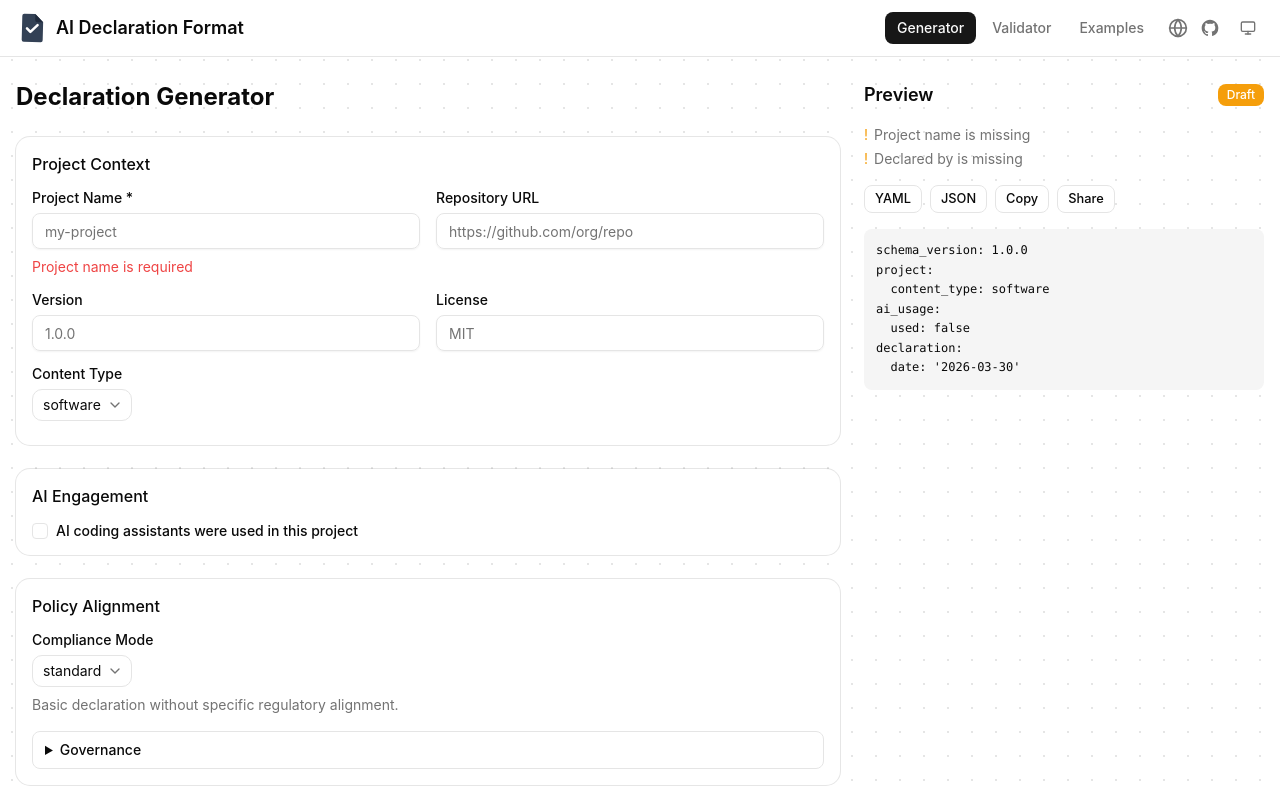
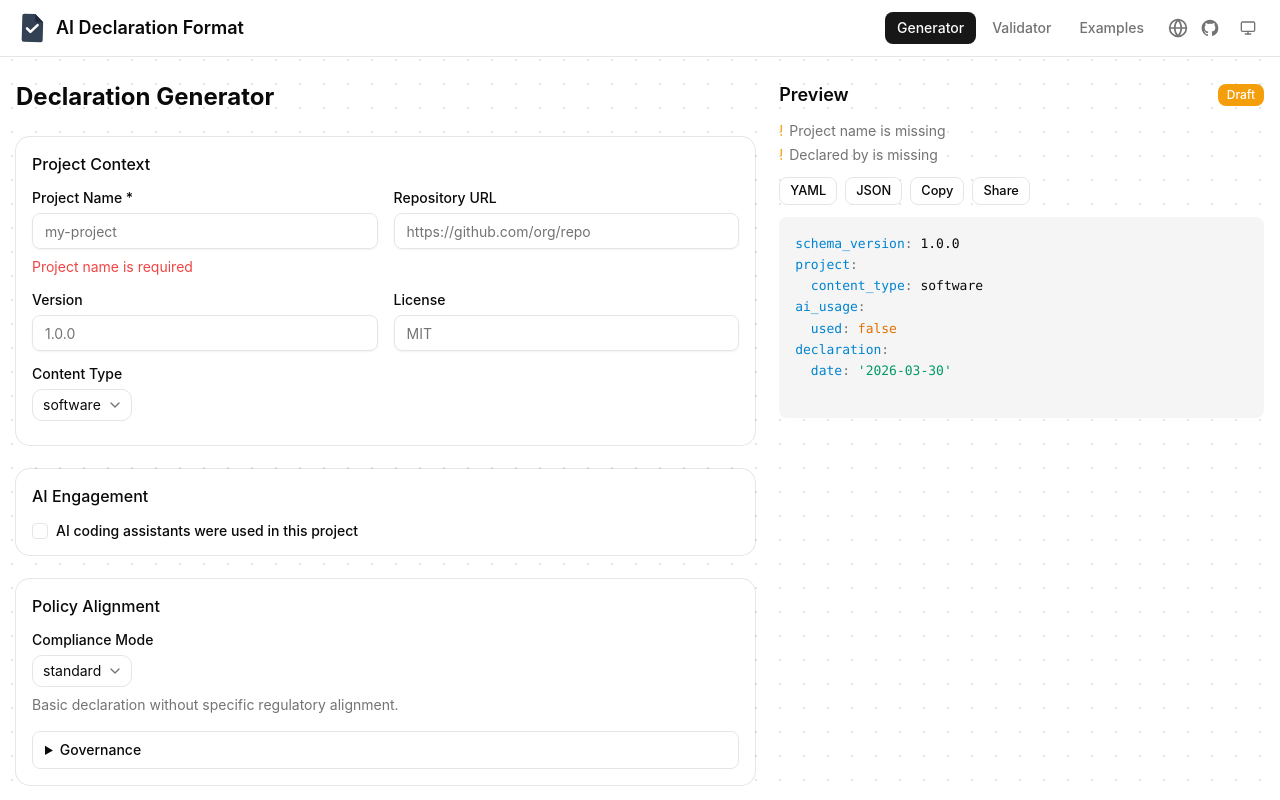
Before and after one commit to ai-declaration/web, a Next.js app: page /generator in a window 1280 px wide. Shown: the top 800 px of the page. Built offline with nearby package versions, Linux system fonts and the light colour scheme; a web font is replaced by a local one.

Commit message:
yaml highlighting in preview pane

```diff
--- a/src/app/generator/page.tsx
+++ b/src/app/generator/page.tsx
@@ -33,8 +33,8 @@ function GeneratorContent() {
   }, [searchParams, loadPreset]);
 
   return (
-    <div className="grid grid-cols-1 gap-6 lg:grid-cols-3">
-      <div className="space-y-6 lg:col-span-2">
+    <div className="grid grid-cols-1 gap-6 lg:grid-cols-5">
+      <div className="space-y-6 lg:col-span-3">
         <h1 className="text-2xl font-bold">Declaration Generator</h1>
         <ProjectFields
           values={formData.project}
@@ -60,7 +60,7 @@ function GeneratorContent() {
           errors={errors}
         />
       </div>
-      <aside className="lg:col-span-1">
+      <aside className="lg:col-span-2">
         <SidebarPreview formData={formData} issues={issues} isValid={isValid} />
       </aside>
     </div>
--- a/src/components/generator/sidebar-preview.tsx
+++ b/src/components/generator/sidebar-preview.tsx
@@ -13,12 +13,83 @@ interface SidebarPreviewProps {
   isValid: boolean;
 }
 
+function highlightYaml(yaml: string): React.ReactNode[] {
+  return yaml.split("\n").map((line, i) => {
+    // empty line
+    if (line.trim() === "") return <span key={i}>{"\n"}</span>;
+
+    // comment
+    if (line.trimStart().startsWith("#")) {
+      return <span key={i} className="text-gray-400 dark:text-gray-500">{line}{"\n"}</span>;
+    }
+
+    // key: value  or  - key: value
+    const kv = line.match(/^(\s*(?:- )?)([\w_][\w_.-]*)(:)([ ].*|$)/);
+    if (kv) {
+      const [, prefix, key, colon, rest] = kv;
+      return (
+        <span key={i}>
+          <span className="text-muted-foreground">{prefix}</span>
+          <span className="text-sky-600 dark:text-sky-400">{key}</span>
+          <span className="text-muted-foreground">{colon}</span>
+          {colorValue(rest)}
+          {"\n"}
+        </span>
+      );
+    }
+
+    // bare list item: - value
+    const li = line.match(/^(\s*- )(.*)/);
+    if (li) {
+      const [, dash, val] = li;
+      return (
+        <span key={i}>
+          <span className="text-muted-foreground">{dash}</span>
+          {colorValue(" " + val)}
+          {"\n"}
+        </span>
+      );
+    }
+
+    // multiline string continuation (indented text after >- or |)
+    return <span key={i} className="text-emerald-600 dark:text-emerald-400">{line}{"\n"}</span>;
+  });
+}
+
+function colorValue(raw: string): React.ReactNode {
+  const trimmed = raw.trimStart();
+  const leadingSpace = raw.slice(0, raw.length - trimmed.length);
+
+  if (trimmed === "" || trimmed === ">-" || trimmed === ">" || trimmed === "|") {
+    return <span className="text-muted-foreground">{raw}</span>;
+  }
+  // quoted string
+  if (/^["']/.test(trimmed)) {
+    return <><span>{leadingSpace}</span><span className="text-emerald-600 dark:text-emerald-400">{trimmed}</span></>;
+  }
+  // boolean
+  if (/^(true|false)$/i.test(trimmed)) {
+    return <><span>{leadingSpace}</span><span className="text-amber-600 dark:text-amber-400">{trimmed}</span></>;
+  }
+  // number
+  if (/^\d+(\.\d+)?$/.test(trimmed)) {
+    return <><span>{leadingSpace}</span><span className="text-amber-600 dark:text-amber-400">{trimmed}</span></>;
+  }
+  // url
+  if (/^https?:\/\//.test(trimmed)) {
+    return <><span>{leadingSpace}</span><span className="text-violet-600 dark:text-violet-400">{trimmed}</span></>;
+  }
+
+  return <span>{raw}</span>;
+}
+
 export default function SidebarPreview({ formData, issues, isValid }: SidebarPreviewProps) {
   const [copied, setCopied] = useState(false);
   const [linkCopied, setLinkCopied] = useState(false);
 
   const declaration = useMemo(() => buildAideclDeclaration(formData), [formData]);
   const yamlPreview = useMemo(() => toYaml(declaration), [declaration]);
+  const highlighted = useMemo(() => highlightYaml(yamlPreview), [yamlPreview]);
 
   const status = isValid ? "Ready" : issues.length > 2 ? "Incomplete" : "Draft";
   const statusColor = isValid ? "bg-success" : issues.length > 2 ? "bg-error" : "bg-warning";
@@ -67,8 +138,8 @@ export default function SidebarPreview({ formData, issues, isValid }: SidebarPre
   };
 
   return (
-    <div className="space-y-4 lg:sticky lg:top-20">
-      <div className="flex items-center justify-between">
+    <div className="flex flex-col lg:sticky lg:top-20 lg:max-h-[calc(100vh-6rem)]">
+      <div className="flex items-center justify-between shrink-0">
         <h2 className="text-lg font-semibold">Preview</h2>
         <Badge className={`${statusColor} text-white`}>
           {status}
@@ -76,7 +147,7 @@ export default function SidebarPreview({ formData, issues, isValid }: SidebarPre
       </div>
 
       {issues.length > 0 && (
-        <div aria-live="polite" aria-atomic="false">
+        <div aria-live="polite" aria-atomic="false" className="mt-3 shrink-0">
           <ul className="space-y-1 text-sm text-muted-foreground">
             {issues.map((issue, i) => (
               <li key={i} className="flex items-start gap-1.5">
@@ -88,7 +159,7 @@ export default function SidebarPreview({ formData, issues, isValid }: SidebarPre
         </div>
       )}
 
-      <div className="flex flex-wrap gap-2">
+      <div className="flex flex-wrap gap-2 mt-3 shrink-0">
         <Button size="sm" variant="outline" onClick={handleDownloadYaml} title="Download as aidecl.yaml">
           YAML
         </Button>
@@ -103,8 +174,8 @@ export default function SidebarPreview({ formData, issues, isValid }: SidebarPre
         </Button>
       </div>
 
-      <pre className="max-h-[500px] overflow-auto rounded-md bg-muted p-3 text-xs leading-relaxed">
-        <code>{yamlPreview}</code>
+      <pre className="mt-3 flex-1 min-h-0 overflow-auto rounded-md bg-muted p-4 text-[13px] leading-relaxed">
+        <code>{highlighted}</code>
       </pre>
     </div>
   );
```
